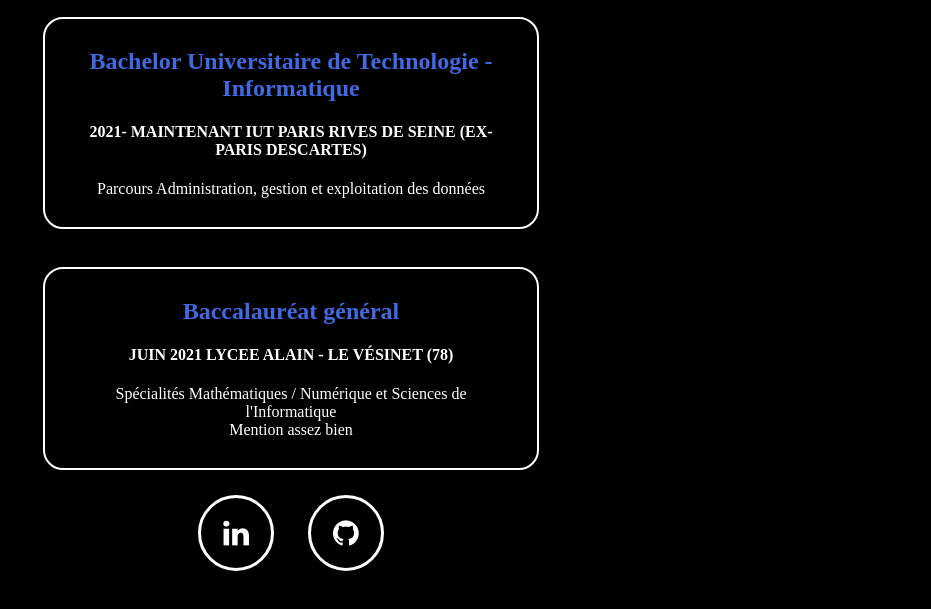
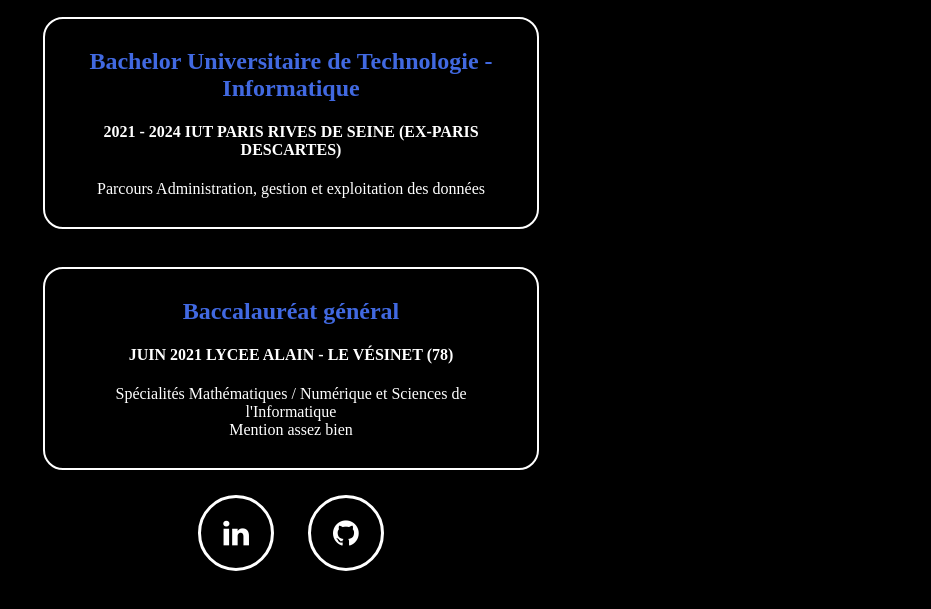
Before and after one commit to momodinoo/momodinoo.github.io, a plain HTML site: page formations.html in a window 1280 px wide. Shown: the part 189-798 px from the top of the page, without its empty margins (349-1280 px from the left). Drawn offline with Linux system fonts and the light colour scheme.

Commit message:
Update formations.html

```diff
--- a/formations.html
+++ b/formations.html
@@ -54,7 +54,7 @@
 <div class="formation">
     <div class="container-item">
       <h2>Bachelor Universitaire de Technologie - Informatique</h2>
-      <h4>2021- MAINTENANT IUT PARIS RIVES DE SEINE (EX-PARIS DESCARTES)</h4>
+      <h4>2021 - 2024 IUT PARIS RIVES DE SEINE (EX-PARIS DESCARTES)</h4>
       <p>Parcours Administration, gestion et exploitation des données</p>
     </div>
 
```
